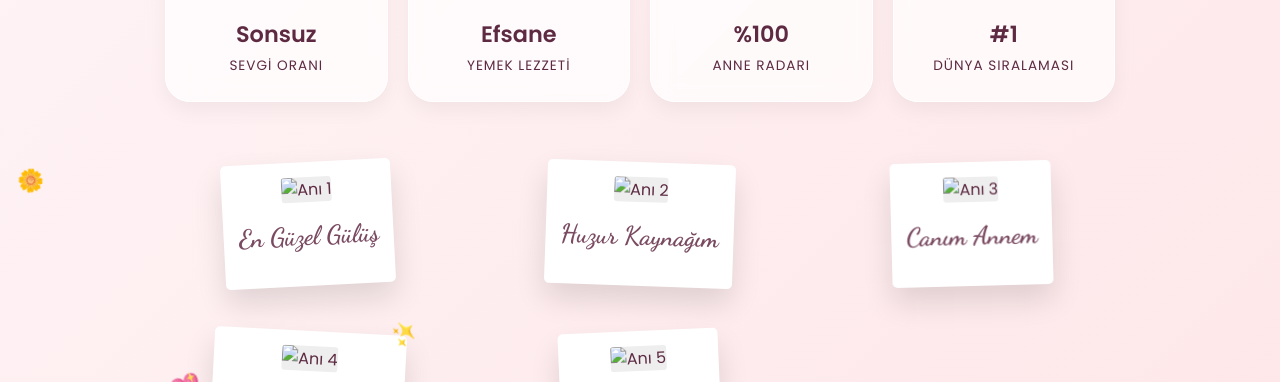
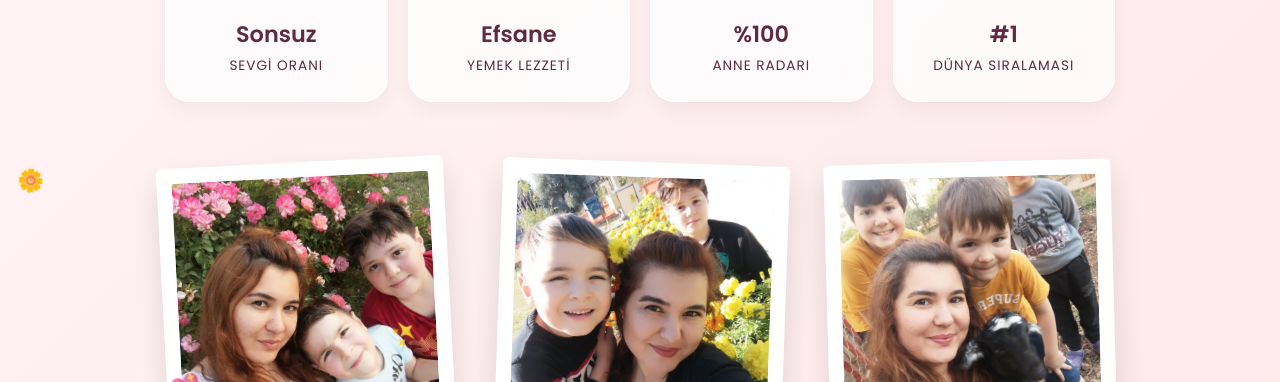
Before and after one commit to EXRISLY7/Dogum-Gunun-Kutlu-Olsun, a plain HTML site: page index.html in a window 1280 px wide. Shown: the part 375-757 px from the top of the page. Drawn offline with Linux system fonts and the light colour scheme.

Commit message:
İndex update

```diff
--- a/index.html
+++ b/index.html
@@ -213,23 +213,23 @@
 
     <div class="gallery">
         <div class="polaroid">
-            <img src="assets/foto1.jpg" alt="Anı 1">
+            <img src="foto1.jpg" alt="Anı 1">
             <div class="caption">En Güzel Gülüş</div>
         </div>
         <div class="polaroid">
-            <img src="assets/foto2.jpg" alt="Anı 2">
+            <img src="foto2.jpg" alt="Anı 2">
             <div class="caption">Huzur Kaynağım</div>
         </div>
         <div class="polaroid">
-            <img src="assets/foto3.jpg" alt="Anı 3">
+            <img src="foto3.jpg" alt="Anı 3">
             <div class="caption">Canım Annem</div>
         </div>
         <div class="polaroid">
-            <img src="assets/foto4.jpg" alt="Anı 4">
+            <img src="foto4.jpg" alt="Anı 4">
             <div class="caption">İlk Kahramanım</div>
         </div>
         <div class="polaroid">
-            <img src="assets/foto5.jpg" alt="Anı 5">
+            <img src="foto5.jpg" alt="Anı 5">
             <div class="caption">İyi Ki Varsın</div>
         </div>
     </div>
```
